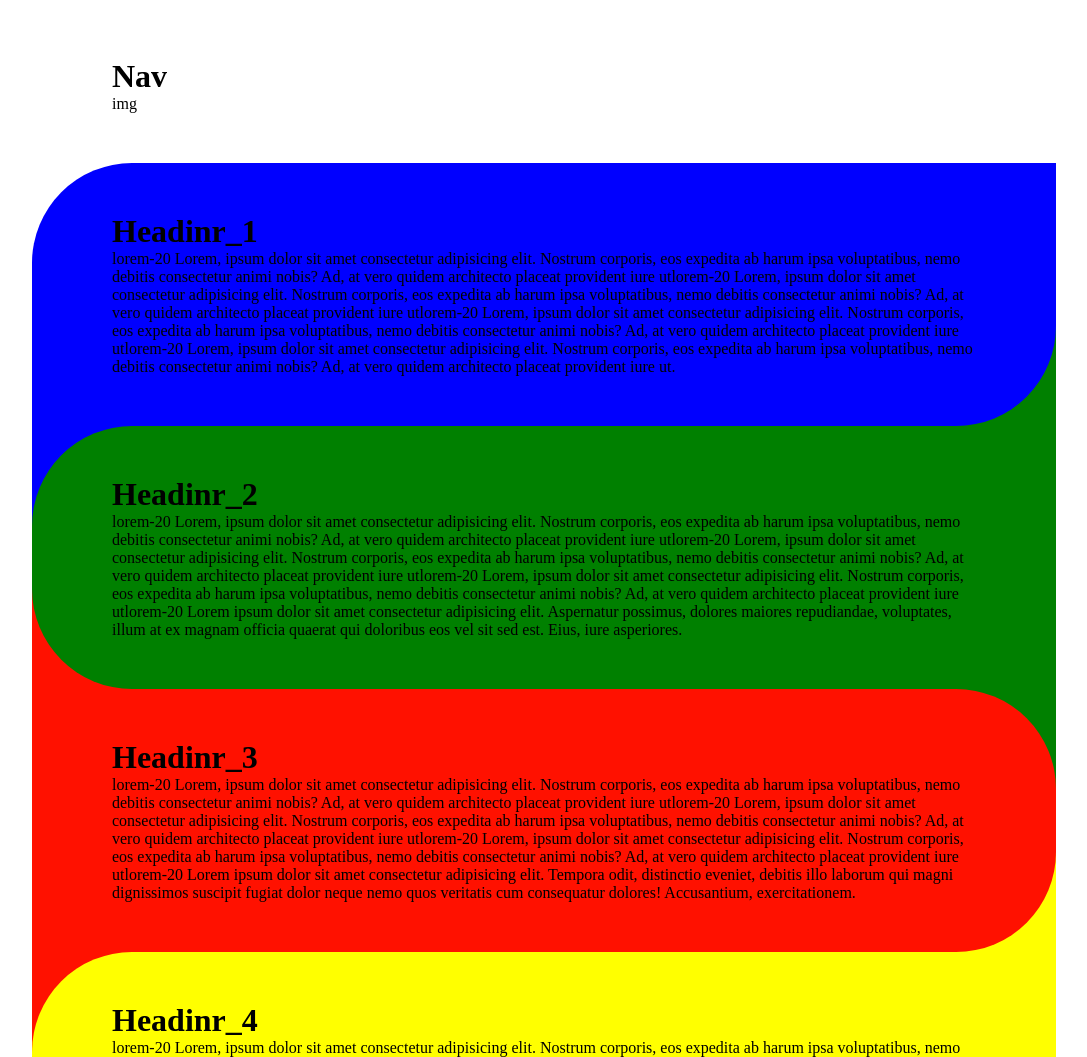
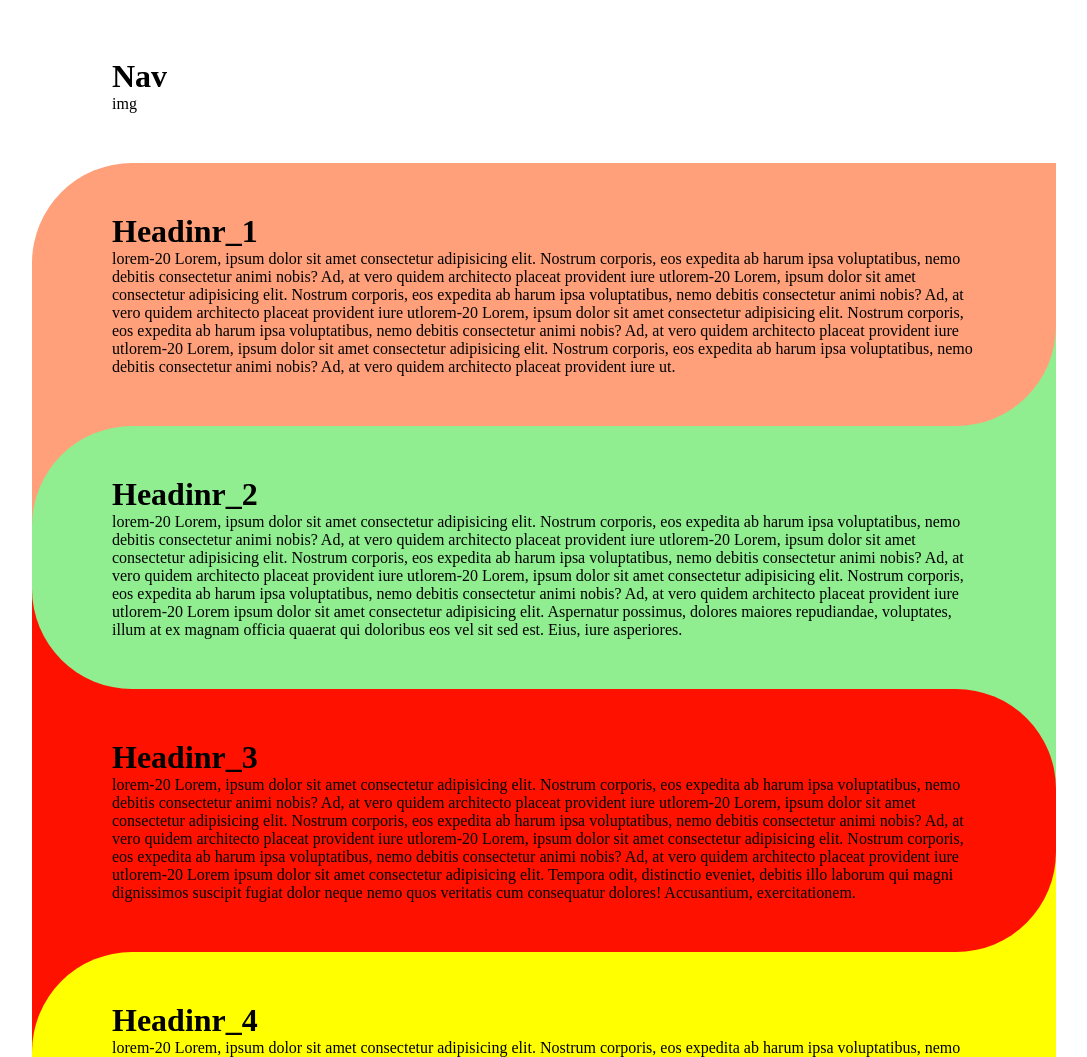
Before and after one commit to tahamahmud/chlange, a plain HTML site: page index.html in a window 1280 px wide. Shown: the top 1057 px of the page, without its empty margins (96-1183 px from the left). Drawn offline with Linux system fonts and the light colour scheme.

Commit message:
color-add

```diff
--- a/style.css
+++ b/style.css
@@ -25,23 +25,23 @@ p{
 
 
 #div-color-1{
-    background-image: linear-gradient(#ffff, #ffff, green,green);
+    background-image: linear-gradient(#ffff, #ffff, lightgreen,lightgreen);
  }
 #color-1{
-    background-color: blue;
+    background-color: lightsalmon;
     border-radius: 100px 0 100px 0;
 
 }
 #div-color-2{
-   background-image: linear-gradient(blue,blue, rgb(255, 17, 0),rgb(255, 17, 0));
+   background-image: linear-gradient(lightsalmon,lightsalmon, rgb(255, 17, 0),rgb(255, 17, 0));
 }
 #color-2{
-    background-color: green;
+    background-color: lightgreen;
     border-radius: 100px 0 0 100px ;
 }
 
 #div-color-3{
-    background-image: linear-gradient(green, green,yellow,yellow);
+    background-image: linear-gradient(lightgreen, lightgreen,yellow,yellow);
  }
 #color-3{
     background-color: rgb(255, 17, 0);
```
